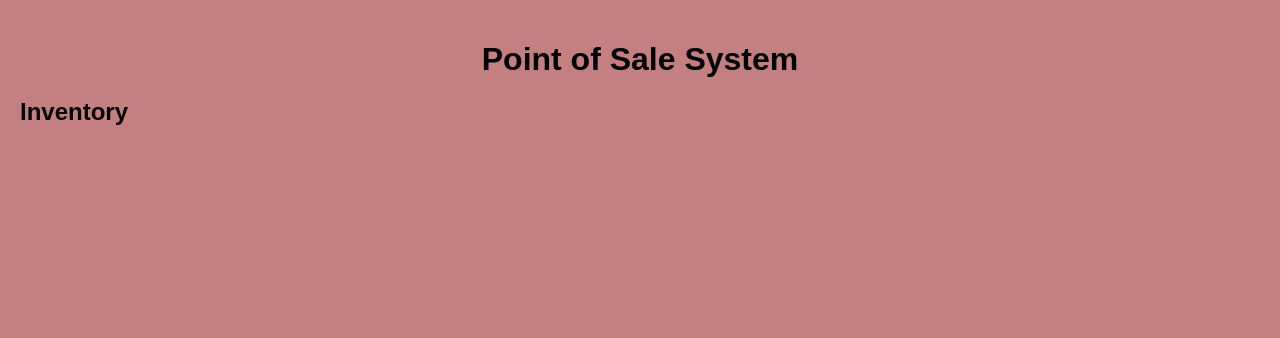
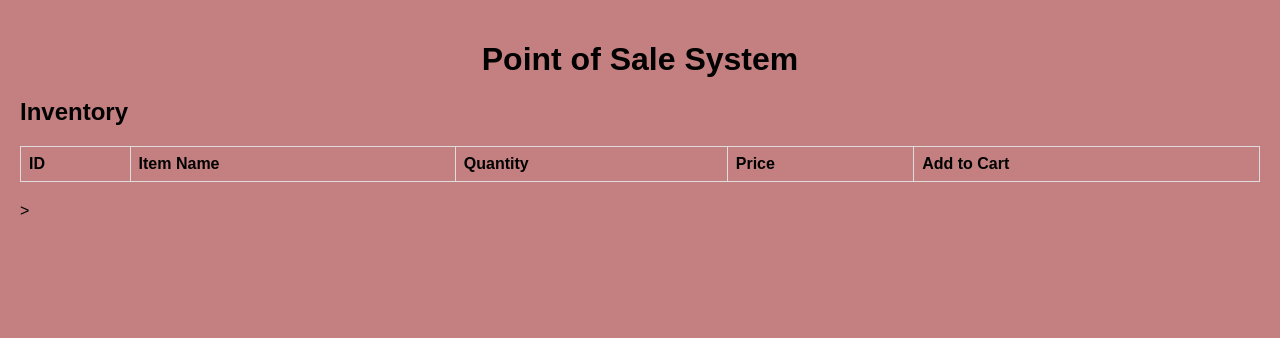
Before and after one commit to KingJ89/ALX-Project_pos_web_app, a Flask app: page /pos in a window 1280 px wide. Shown: the top 338 px of the page. Run offline with Flask 3, Linux system fonts and the light colour scheme; lists and menus that the app fills with data are empty.

Commit message:
Task pos improved 2nd

```diff
--- a/templates/pos.html
+++ b/templates/pos.html
@@ -13,4 +13,17 @@
     <main>
         <section class="inventory-section">
             <h2>Inventory</h2>
-            <table id="pos-table">
+            <table id="pos-table"
+		    <thead>
+                    <tr>
+                        <th>ID</th>
+                        <th>Item Name</th>
+                        <th>Quantity</th>
+                        <th>Price</th>
+                        <th>Add to Cart</th>
+                    </tr>
+                </thead>
+                <tbody id="inventory-table">
+                    <!-- Dynamic content to be injected here -->
+                </tbody>
+            </table>>
```
